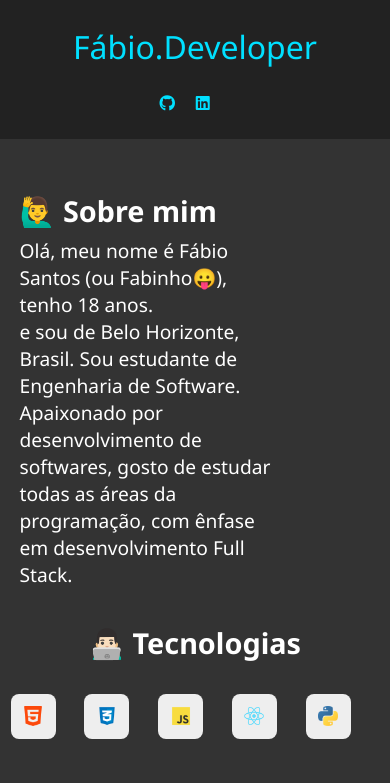
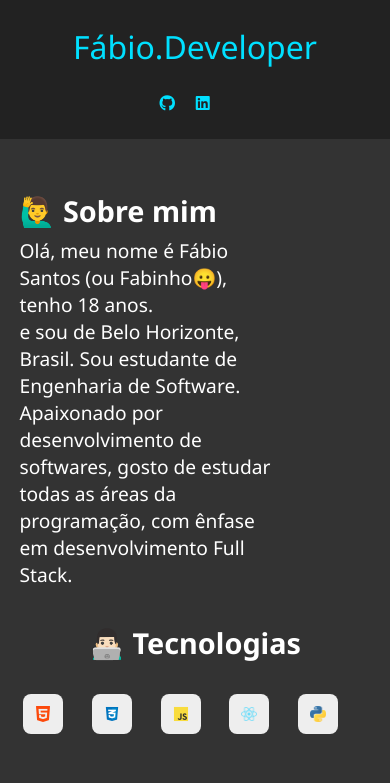
Before and after one commit to falopinho/portfolio, a plain HTML site: page index.html in a window 390 px wide. Shown: the top 783 px of the page. Drawn offline with Linux system fonts and the light colour scheme.

Commit message:
Update responsive.css

```diff
--- a/css/responsive.css
+++ b/css/responsive.css
@@ -50,8 +50,8 @@
     }
 
     main .techs .cards-container .card {
-        width: 45px;
-        height: 45px;
+        width: 40px;
+        height: 40px;
     }
 
     main .main-content .text h2,.main-content .techs h2 {
```
